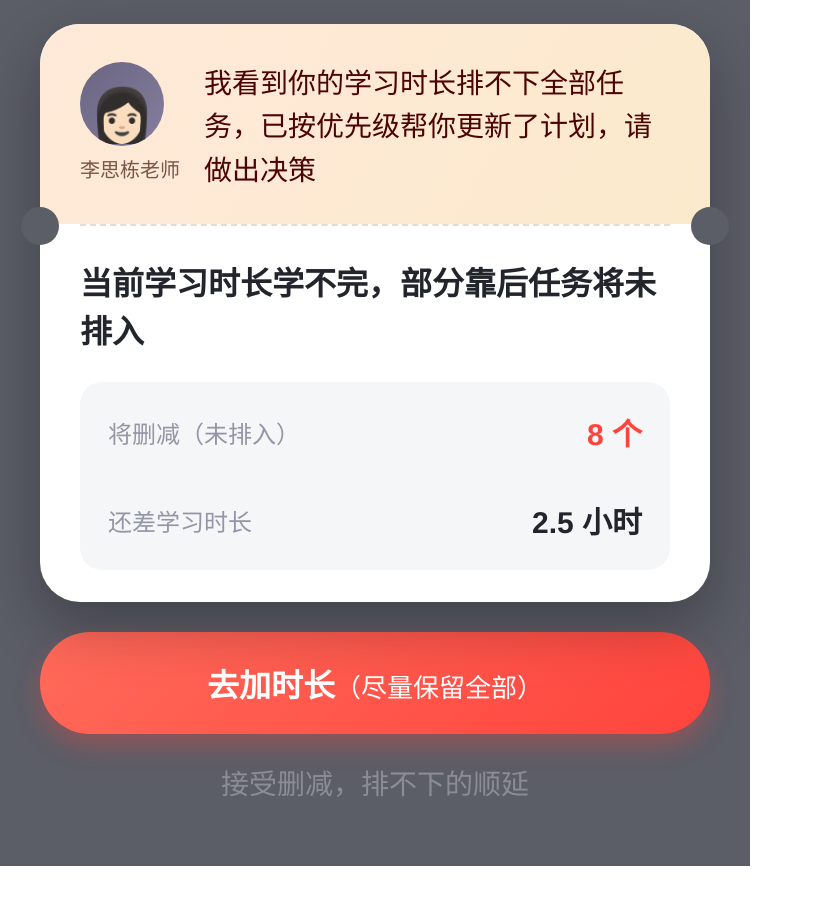
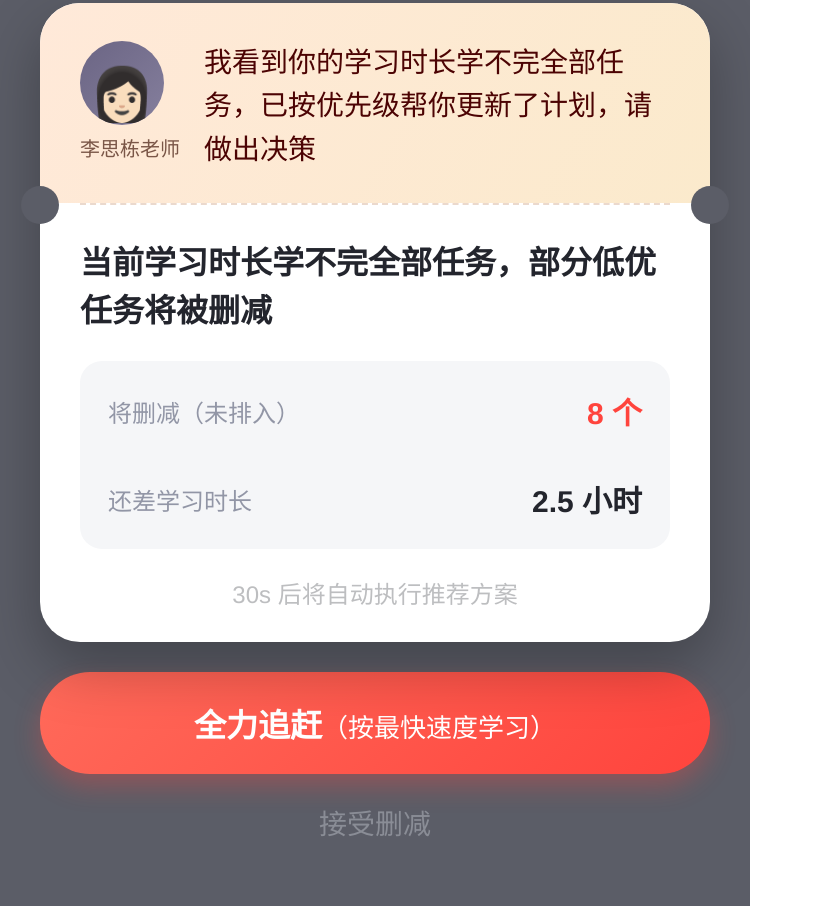
Before and after one commit to papago0506/my-site, a plain HTML site: page learning-plan-ui/dlg_capacity.html in a window 1280 px wide. Shown: the part 314-1220 px from the top of the page, without its empty margins (0-813 px from the left). Before the commit the page ends 1180 px from the top, so only its background shows below. Drawn offline with Linux system fonts and the light colour scheme.

Commit message:
style: dlg_capacity 合并为时长不够弹窗(全力追赶/接受删减)

```diff
--- a/learning-plan-ui/dlg_capacity.html
+++ b/learning-plan-ui/dlg_capacity.html
@@ -1,6 +1,6 @@
 <!DOCTYPE html><html lang="zh"><head><meta charset="utf-8"><style>
 *{margin:0;padding:0;box-sizing:border-box;font-family:"PingFang SC","Helvetica Neue",Arial,sans-serif;-webkit-font-smoothing:antialiased;}
-.screen{width:750px;height:1180px;position:relative;background:#5b5d67;overflow:hidden;}
+.screen{width:750px;height:1220px;position:relative;background:#5b5d67;overflow:hidden;}
 .sheet{position:absolute;left:40px;right:40px;bottom:64px;}
 .card{background:#fff;border-radius:40px;position:relative;box-shadow:0 24px 60px rgba(0,0,0,.28);}
 .header{background:linear-gradient(120deg,#FFE9D9,#FBEACC);border-radius:40px 40px 0 0;padding:38px 40px 32px;display:flex;gap:24px;align-items:flex-start;}
@@ -16,6 +16,7 @@
 .statbox{background:#F5F6F8;border-radius:22px;padding:6px 28px;}
 .srow{display:flex;justify-content:space-between;align-items:center;padding:22px 0;}
 .srow .k{font-size:24px;color:#9296A6;font-weight:500;} .srow .v{font-size:30px;color:#23252D;font-weight:700;} .srow .v.coral{color:#FF443D;}
+.hint{text-align:center;font-size:24px;color:#BDBEC0;margin-top:26px;}
 .pri{margin-top:30px;background:linear-gradient(135deg,#FF6A5A,#FF443D);color:#fff;border-radius:50px;padding:28px 0;text-align:center;font-size:32px;font-weight:700;box-shadow:0 12px 26px rgba(255,68,61,.32);}
 .pri .sub{font-weight:400;font-size:26px;}
 .sectext{margin-top:28px;text-align:center;font-size:28px;color:#8A8D96;}
@@ -24,17 +25,18 @@
 <div class="card">
   <div class="header">
     <div class="aw"><div class="avatar">👩🏻</div><div class="aname">李思栋老师</div></div>
-    <div class="msg">我看到你的学习时长排不下全部任务，已按优先级帮你更新了计划，请做出决策</div>
+    <div class="msg">我看到你的学习时长学不完全部任务，已按优先级帮你更新了计划，请做出决策</div>
   </div>
   <div class="divider"><span class="notch nl"></span><span class="notch nr"></span></div>
   <div class="body">
-    <div class="title">当前学习时长学不完，部分靠后任务将未排入</div>
+    <div class="title">当前学习时长学不完全部任务，部分低优任务将被删减</div>
     <div class="statbox">
       <div class="srow"><span class="k">将删减（未排入）</span><span class="v coral">8 个</span></div>
       <div class="srow"><span class="k">还差学习时长</span><span class="v">2.5 小时</span></div>
     </div>
+    <div class="hint">30s 后将自动执行推荐方案</div>
   </div>
 </div>
-<div class="pri">去加时长<span class="sub">（尽量保留全部）</span></div>
-<div class="sectext">接受删减，排不下的顺延</div>
+<div class="pri">全力追赶<span class="sub">（按最快速度学习）</span></div>
+<div class="sectext">接受删减</div>
 </div></div></body></html>
```
